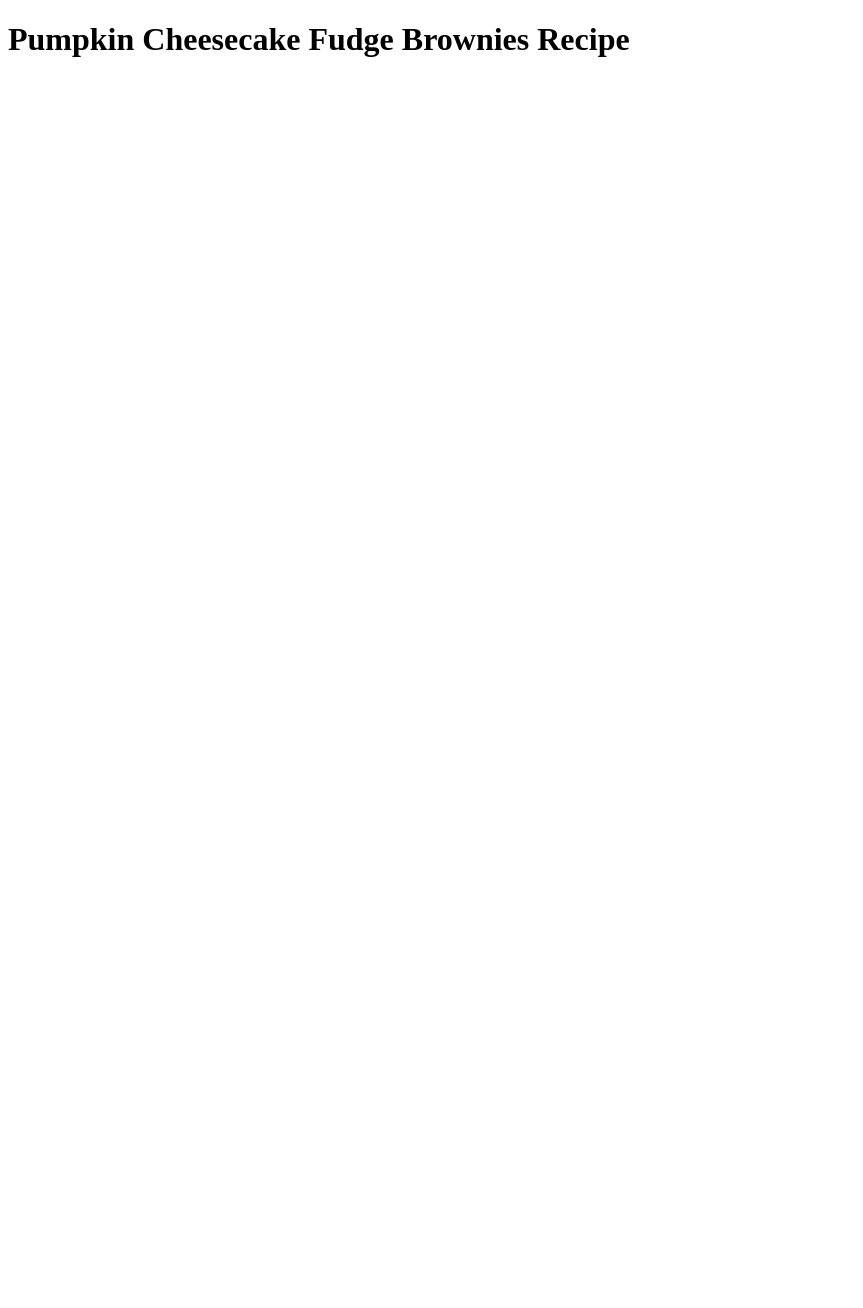
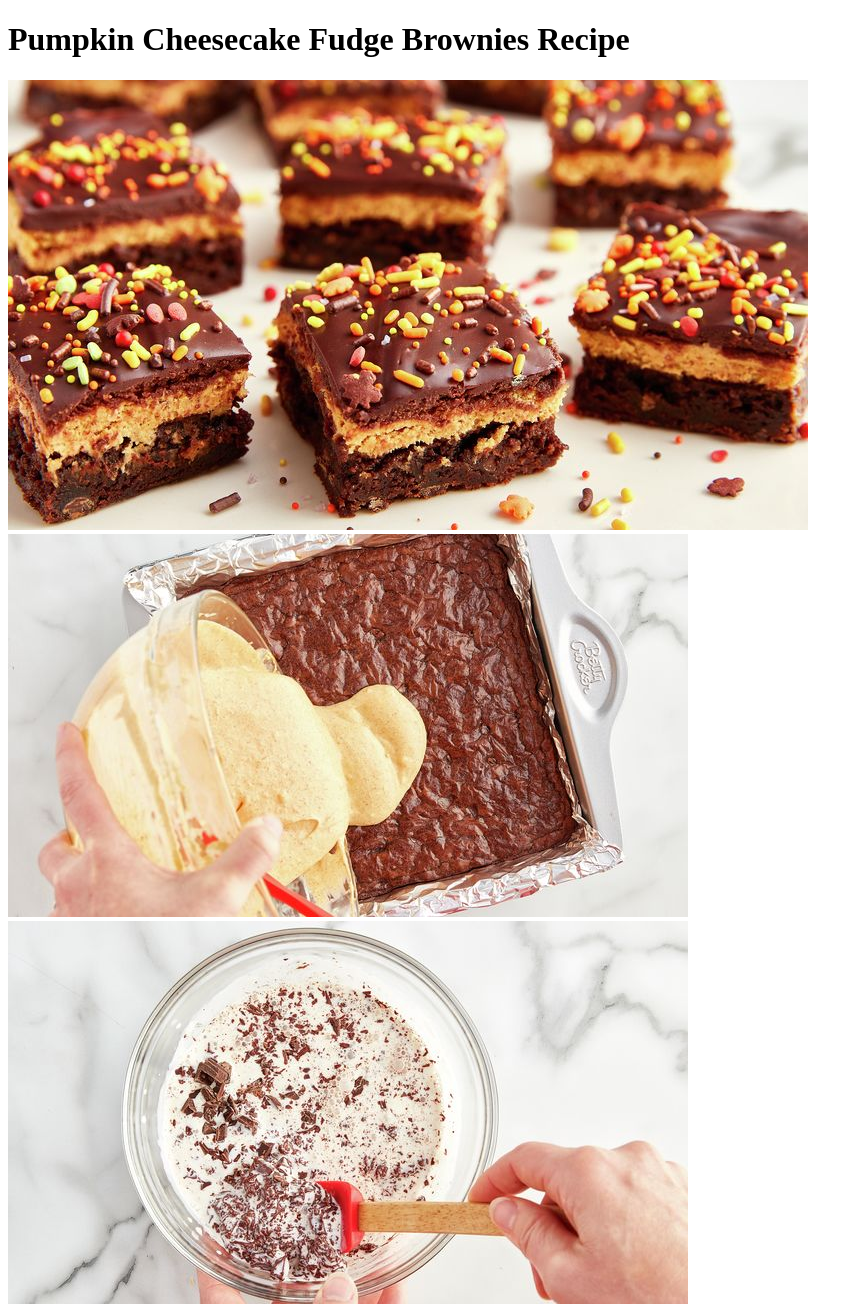
Before and after one commit to Kennedy0201/odin-recipes, a plain HTML site: page recipes/pumpkin_brownies.html in a window 1280 px wide. Shown: the top 1308 px of the page, without its empty margins (0-863 px from the left). Before the commit the page ends 800 px from the top, so only its background shows below. Drawn offline with Linux system fonts and the light colour scheme.

Commit message:
Add pumpkin brownie images

```diff
--- a/recipes/pumpkin_brownies.html
+++ b/recipes/pumpkin_brownies.html
@@ -7,5 +7,17 @@
     </head>
     <body>
         <h1>Pumpkin Cheesecake Fudge Brownies Recipe</h1>
+
+        <img src="../images/pumpkin_brownies/pumpkin_brownies.jpg"
+        alt="Pumpkin brownies on a plate">
+
+        <img src="../images/pumpkin_brownies/cream_cheese_mix.jpg"
+        alt="Cream cheese mix is poured on brownies">
+
+        <img src="../images/pumpkin_brownies/mix_whip.jpg"
+        alt="Chocolate is stirred in whipping cream">
+
+        <img src="../images/pumpkin_brownies/ganache_spread.jpg"
+        alt="Sprinkles are placed on top of ganache">
     </body>
 </html>
```
